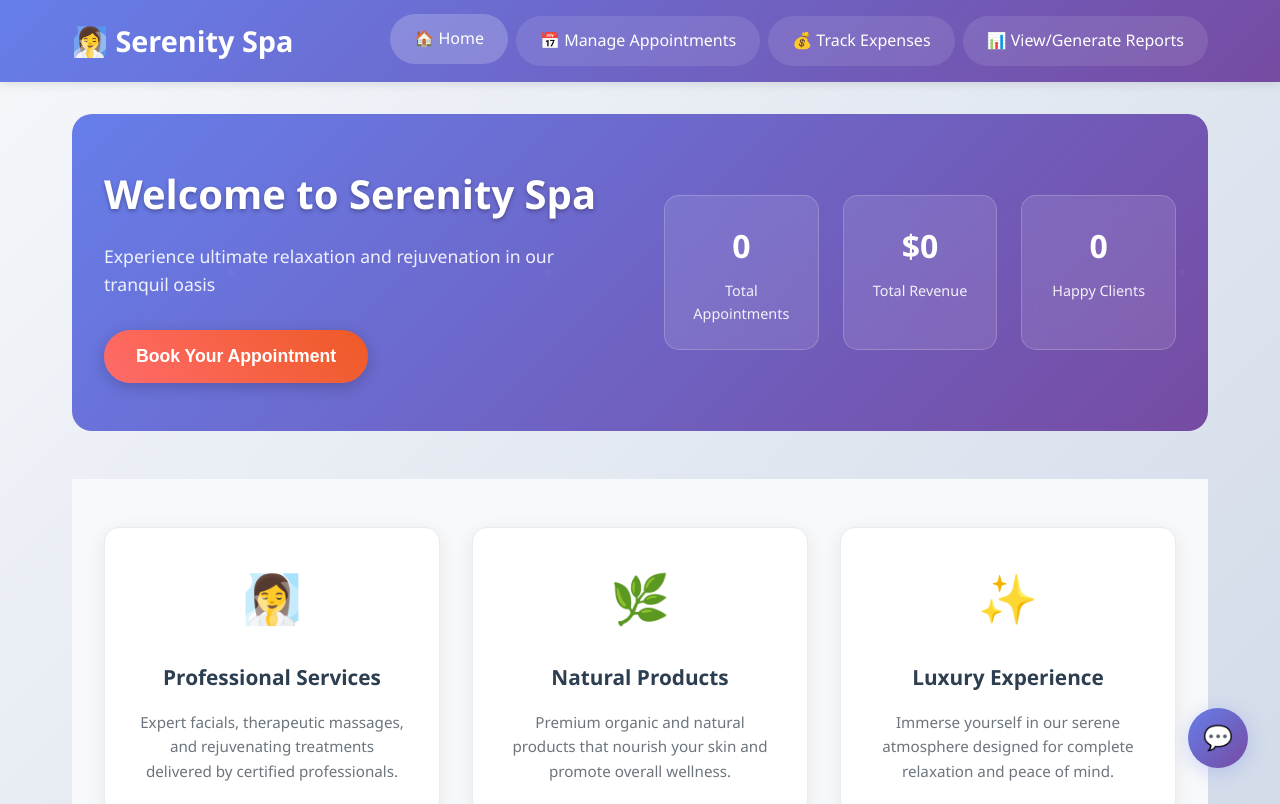
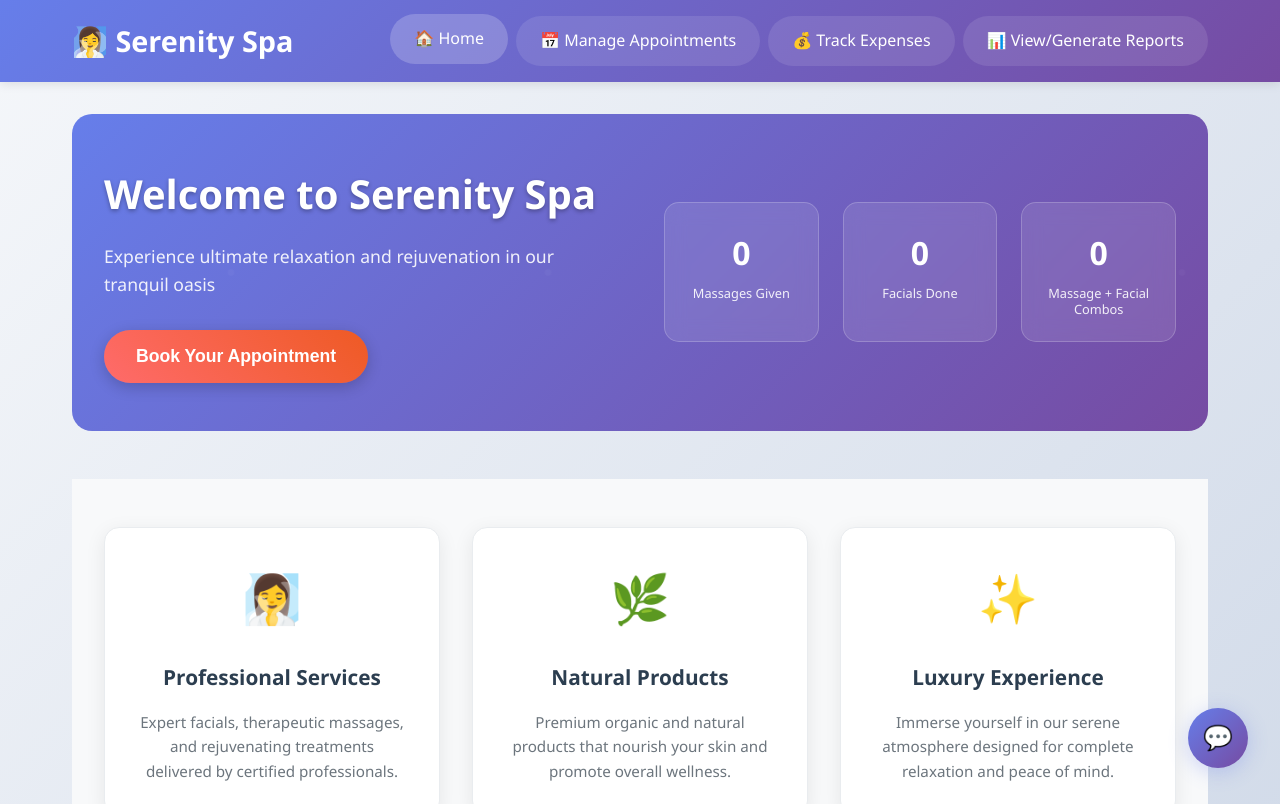
Before and after one commit to somOone/MySpaWebsite, a React (Create React App) app in the folder frontend/: page / in a window 1280 px wide. Shown: the top 804 px of the page. Built offline with nearby package versions, Linux system fonts and the light colour scheme; no server answers; the HTML template or start-up script is replaced by a standard one.

Commit message:
fix(home): replace hero stats with spa service categories (massages, facials, combos)

```diff
--- a/frontend/src/App.css
+++ b/frontend/src/App.css
@@ -1628,9 +1628,11 @@ body {
 }
 
 .hero-stat-label {
-  font-size: 0.9rem;
+  font-size: 0.8rem;
   opacity: 0.9;
   font-weight: 500;
+  line-height: 1.2;
+  text-align: center;
 }
 
 /* Compact Features Grid */
--- a/frontend/src/pages/Home.js
+++ b/frontend/src/pages/Home.js
@@ -73,16 +73,16 @@ const Home = () => {
           {/* Inline Key Statistics */}
           <div className="hero-stats">
             <div className="hero-stat-item">
-              <div className="hero-stat-number">{stats.totalAppointments || 0}</div>
-              <div className="hero-stat-label">Total Appointments</div>
+              <div className="hero-stat-number">{spaServices.allTime.massages}</div>
+              <div className="hero-stat-label">Massages Given</div>
             </div>
             <div className="hero-stat-item">
-              <div className="hero-stat-number">${(stats.totalRevenue || 0).toLocaleString()}</div>
-              <div className="hero-stat-label">Total Revenue</div>
+              <div className="hero-stat-number">{spaServices.allTime.facials}</div>
+              <div className="hero-stat-label">Facials Done</div>
             </div>
             <div className="hero-stat-item">
-              <div className="hero-stat-number">{stats.totalClients || 0}</div>
-              <div className="hero-stat-label">Happy Clients</div>
+              <div className="hero-stat-number">{spaServices.allTime.combos}</div>
+              <div className="hero-stat-label">Massage + Facial Combos</div>
             </div>
           </div>
         </div>
```
